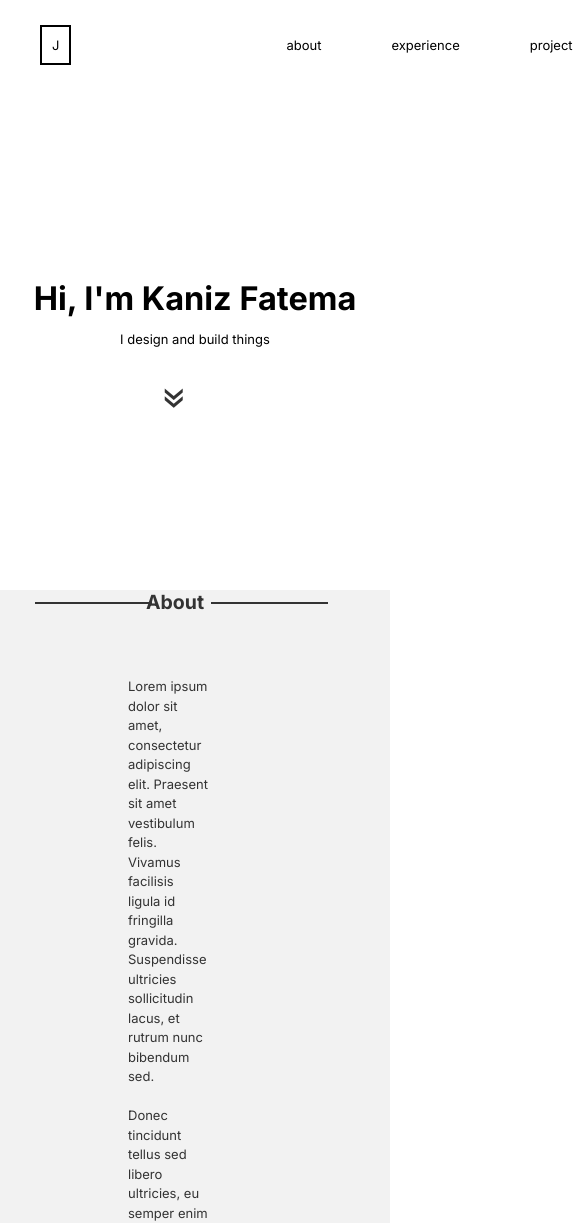
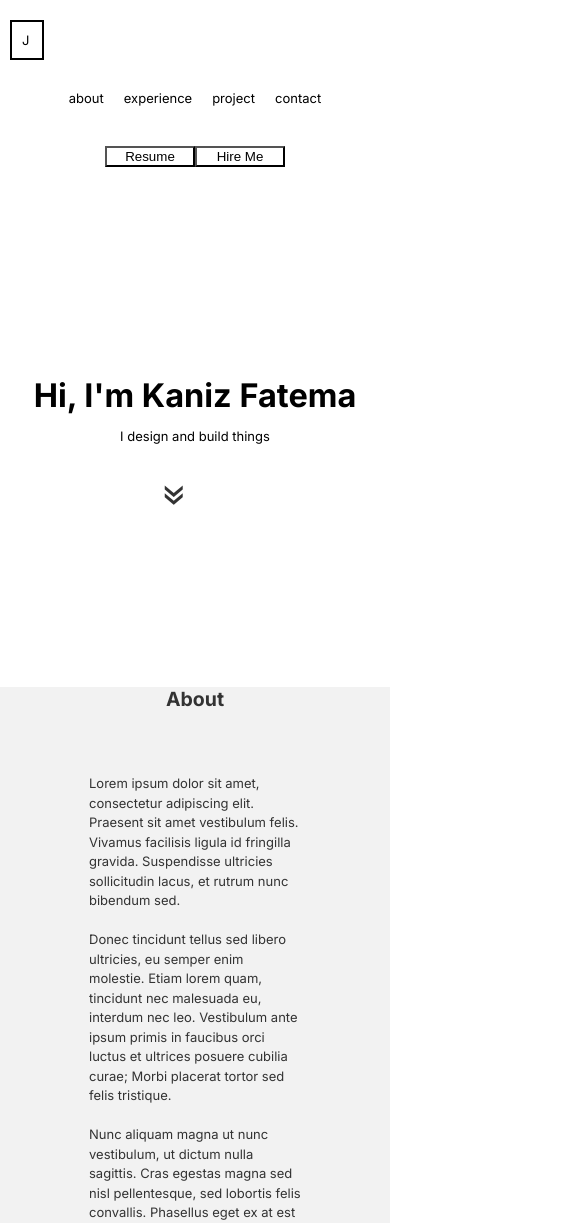
Before and after one commit to kanizshapla/CDP-Assignment-Portfolio, a plain HTML site: page index.html in a window 390 px wide. Shown: the top 1223 px of the page, 585 px wide, since content can reach past the window. Drawn offline with Linux system fonts and the light colour scheme.

Commit message:
Add Responsiveness to UI

```diff
--- a/style.css
+++ b/style.css
@@ -124,7 +124,7 @@ button {
   position: relative;
   text-align: center;
   margin: 0 auto;
-  padding-right: 40px;
+  padding: 0 40px 0 40px;
 }
 
 .line {
@@ -137,15 +137,17 @@ button {
 
 .left-line {
   left: 15%;
+  margin-left: 5px;
 }
 
 .right-line {
-  right: 18%;
+  right: 15%;
+  margin-right: 5px;
 }
 
 .about-heading h2 {
   display: inline-block;
-  padding: 0 20px;
+  padding: 0 20px 0 20px;
   margin: 0 auto;
 }
 
@@ -170,17 +172,106 @@ button {
   border: 3px solid #eee;
   border-radius: 8px;
   box-sizing: border-box;
+  -webkit-border-radius: 8px;
+  -moz-border-radius: 8px;
+  -ms-border-radius: 8px;
+  -o-border-radius: 8px;
 }
 
 @media only screen and (max-width: 768px) {
+  .navbar {
+    flex-direction: column;
+    align-items: stretch;
+    height: auto;
+  }
+
+  .center-menu {
+    margin-left: 0;
+    text-align: center;
+  }
+
+  .center-menu a {
+    margin: 10px 0;
+  }
+
+  .right-menu {
+    display: flex;
+    justify-content: center;
+    align-items: center;
+    margin-top: 10px;
+  }
+
+  .logo {
+    margin: 10px 0;
+    width: 30px;
+  }
+
+  button {
+    margin: 10px 0;
+  }
+
+  .about-heading {
+    position: relative;
+    text-align: center;
+    margin: 0 auto;
+    padding: 0 40px 0 40px;
+  }
+
+  .about-heading h2 {
+    padding: 0 20px 0 20px;
+    margin: 0 auto;
+  }
+
   .line {
-    display: inline-block; /* Hide the line on smaller screens */
+    display: inline-block;
+    width: 20%;
+    position: absolute;
   }
   .left-line {
-    left: 9%;
+    left: 8%;
+    margin-left: 40px;
   }
 
   .right-line {
-    right: 16%;
+    right: 8%;
+    margin-right: 40px;
+  }
+
+  .about-content {
+    flex-direction: column;
+    width: 80%;
+  }
+
+  .about-content p {
+    width: 100%;
+    margin-bottom: 20px;
+  }
+
+  .about-content img {
+    width: 100%;
+    height: auto;
   }
 }
+
+@media only screen and (max-width: 390px) {
+  .line,
+  .left-line,
+  .right-line {
+    display: none;
+  }
+
+  .about-content {
+    flex-direction: column;
+    width: 80%;
+  }
+
+  .about-content p {
+    width: 100%;
+    margin-bottom: 20px;
+  }
+
+  .about-content img {
+    width: 100%;
+    height: auto;
+  }
+}
```
